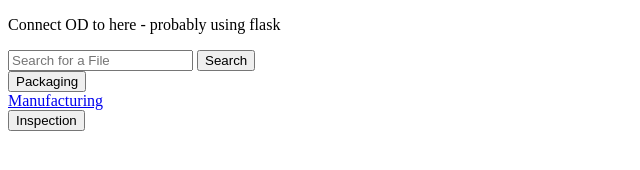
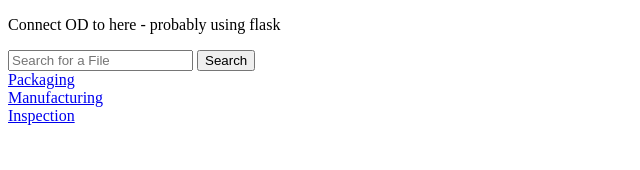
Before and after one commit to jkim8256/RemoteOneDrive, a plain HTML site: page index.html in a window 1280 px wide. Shown: the whole page, without its empty margins (0-640 px from the left). Drawn offline with Linux system fonts and the light colour scheme.

Commit message:
buttons to anchor tags

```diff
--- a/index.html
+++ b/index.html
@@ -4,7 +4,7 @@
     <meta charset="UTF-8">
     <meta http-equiv="X-UA-Compatible" content="IE=edge">
     <meta name="viewport" content="width=device-width, initial-scale=1.0">
-    <title>Tigon</title>
+    <title>ThreadStone</title>
 </head>
 <body>
     <p>Connect OD to here - probably using flask</p>
@@ -15,13 +15,13 @@
 
     <!-- searching for which category/folder to work on -->
     <form class = task id="packaging">
-        <button onclick="location.href = html/packaging.html">Packaging</button>
+        <a href = "html/packaging.html">Packaging</a>
     </form>
     <form class = task id="manufacturing">
         <a href = "html/manufacturing.html">Manufacturing</a>
     </form>
     <form class = task id="inspection">
-        <button>Inspection</button>
+        <a href = "html/inspection.html">Inspection</a>
     </form>
     <script src="js/search.js"></script>
 </body>
```
Also changed, not shown: html/inspection.html (+2 -2 lines), html/manufacturing.html (+1 -1 lines), html/packaging.html (+4 -2 lines).
